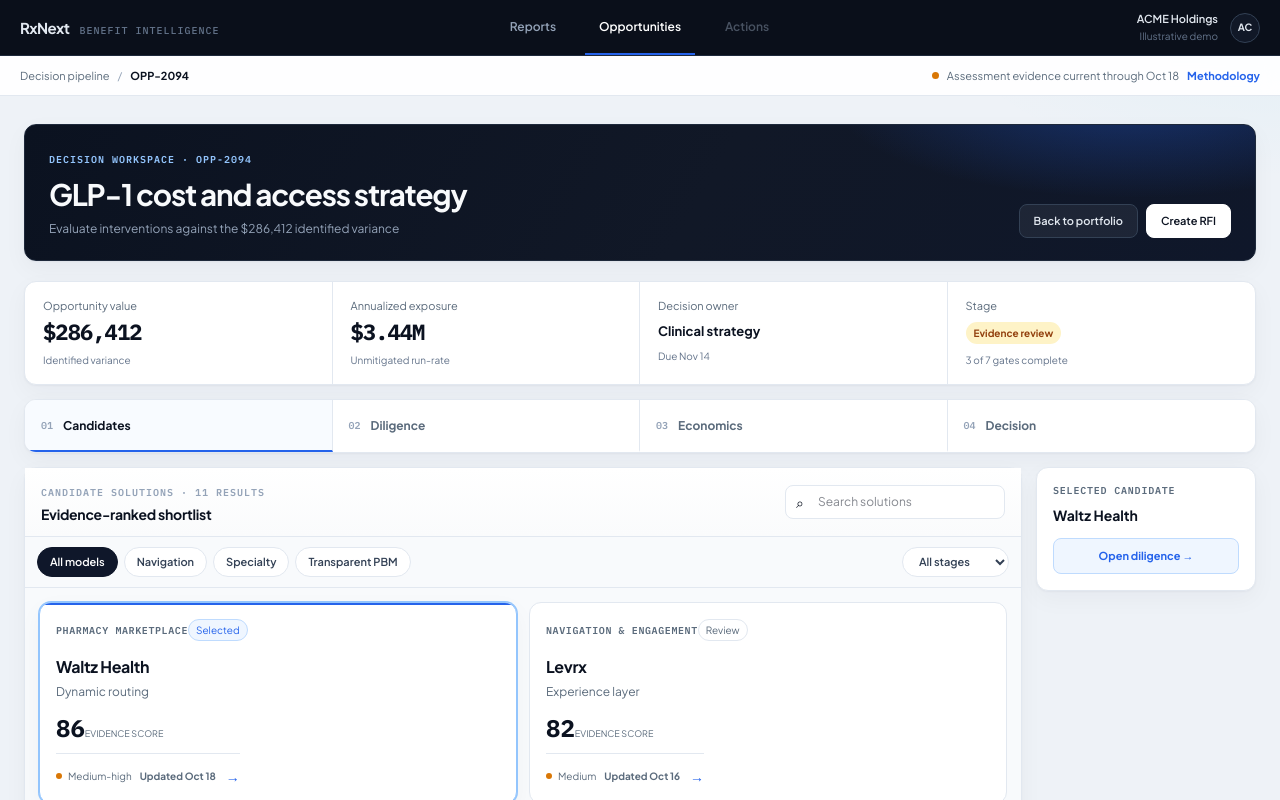
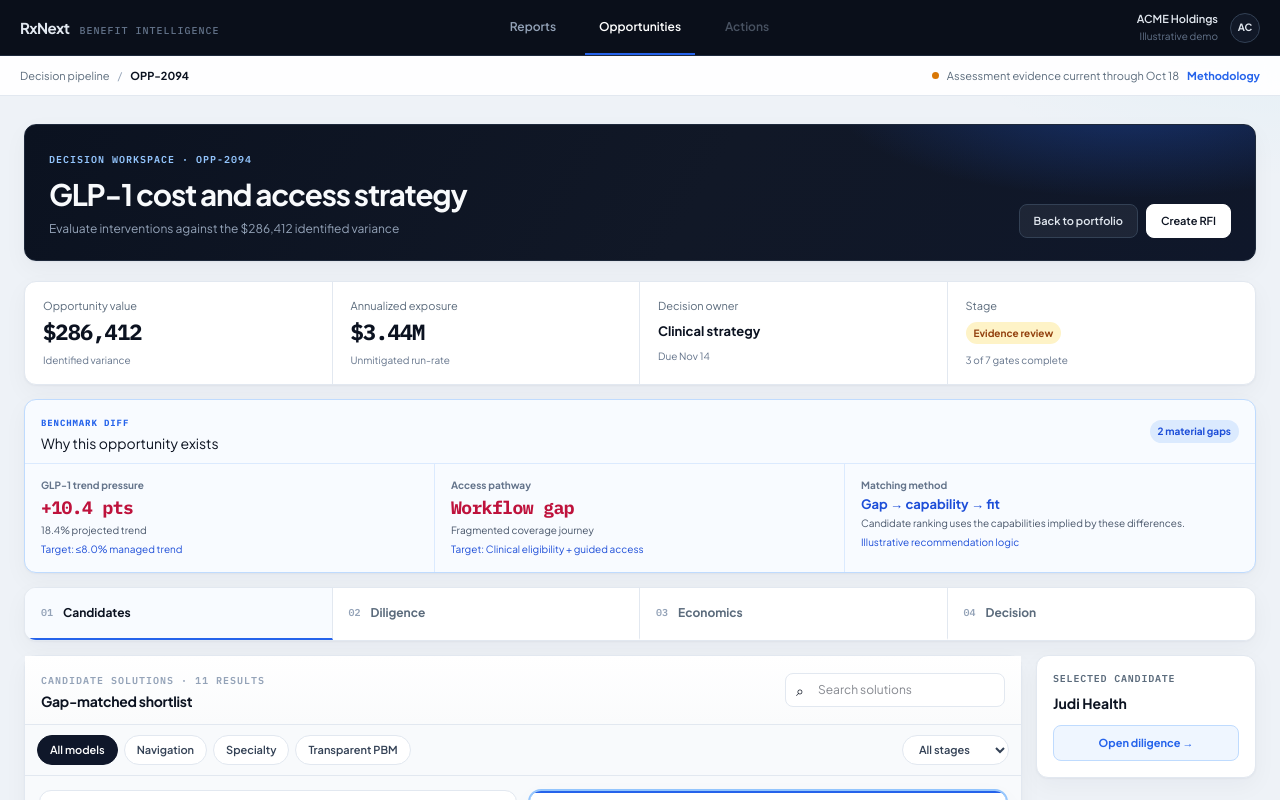
Before and after one commit to drap7-coder/RxNext, a Next.js app: page /solutions in a window 1280 px wide. Both pictures are taken after a click on the button 640 px from the left and 506 px from the top of the page. Shown: the top 800 px of the page. Built offline with nearby package versions, Linux system fonts and the light colour scheme.

Commit message:
Rank solutions from opportunity gaps

```diff
--- a/src/app/product.css
+++ b/src/app/product.css
@@ -413,6 +413,91 @@
 .portfolio-overview article:nth-child(3) strong { color: #7c3aed; }
 .portfolio-overview article:nth-child(4) strong { color: #475569; }
 
+.gap-analysis {
+  margin-bottom: 14px;
+  overflow: hidden;
+  border: 1px solid #bfdbfe;
+  border-radius: 12px;
+  background: #f8fbff;
+  box-shadow: var(--shadow);
+}
+
+.gap-analysis > header {
+  min-height: 52px;
+  display: flex;
+  align-items: center;
+  justify-content: space-between;
+  gap: 16px;
+  padding: 10px 16px;
+  border-bottom: 1px solid #dbeafe;
+}
+
+.gap-analysis header span {
+  color: var(--accent);
+  font: 700 9px var(--font-geist-mono);
+  letter-spacing: 0.1em;
+}
+
+.gap-analysis h2 {
+  margin: 2px 0 0;
+  font-size: 14px;
+}
+
+.gap-analysis header > b {
+  padding: 4px 8px;
+  border-radius: 999px;
+  color: #1d4ed8;
+  background: #dbeafe;
+  font-size: 10px;
+}
+
+.gap-analysis > div {
+  display: grid;
+  grid-template-columns: repeat(3, 1fr);
+}
+
+.gap-analysis article {
+  min-height: 108px;
+  display: grid;
+  align-content: start;
+  gap: 4px;
+  padding: 14px 16px;
+  border-right: 1px solid #dbeafe;
+}
+
+.gap-analysis article:last-child {
+  border-right: 0;
+}
+
+.gap-analysis article > span {
+  color: #64748b;
+  font-size: 10px;
+  font-weight: 650;
+}
+
+.gap-analysis article > strong {
+  color: #be123c;
+  font: 750 18px var(--font-geist-mono);
+  letter-spacing: -0.03em;
+}
+
+.gap-analysis article > small,
+.gap-analysis article > i {
+  color: #475569;
+  font-size: 10px;
+  font-style: normal;
+}
+
+.gap-analysis article > i {
+  color: #1d4ed8;
+}
+
+.gap-analysis article.match-method > strong {
+  color: #1d4ed8;
+  font: 700 13px var(--font-geist-sans);
+  letter-spacing: 0;
+}
+
 /* —— Opportunities list —— */
 .opportunity-row {
   width: 100%;
@@ -725,6 +810,16 @@
   margin: 0;
   color: var(--muted);
   font-size: 12px;
+}
+
+.candidate-card > p.match-reason {
+  min-height: 30px;
+  margin-top: 8px;
+  padding-top: 8px;
+  border-top: 1px solid #e2e8f0;
+  color: #475569;
+  font-size: 10px;
+  line-height: 1.4;
 }
 
 .card-score {
--- a/src/app/solutions/page.tsx
+++ b/src/app/solutions/page.tsx
@@ -3,6 +3,11 @@
 import Link from "next/link";
 import { useMemo, useState } from "react";
 import { AppShell } from "@/components/AppShell";
+import {
+  defaultProjectionInputs,
+  sanitizeProjectionInputs,
+  type DemoProjectionInputs,
+} from "@/lib/claims";
 import { compactMoney, money } from "@/lib/format";
 import { metricTone, toneClass } from "@/lib/metric-tone";
 import {
@@ -11,6 +16,7 @@
   type Opportunity,
 } from "@/lib/opportunities";
 import { solutions, type Solution } from "@/lib/solutions";
+import { detectOpportunityGaps, rankSolutionsForGaps } from "@/lib/solution-matching";
 import "../product.css";
 
 const weights = [
@@ -134,6 +140,17 @@
   }
 }
 
+function readProjectionInputs(): DemoProjectionInputs {
+  try {
+    const raw = localStorage.getItem("rxnext-demo-projection");
+    return raw
+      ? sanitizeProjectionInputs(JSON.parse(raw) as DemoProjectionInputs)
+      : defaultProjectionInputs;
+  } catch {
+    return defaultProjectionInputs;
+  }
+}
+
 export default function Solutions() {
   const [active, setActive] = useState<Solution | null>(
     solutions.find((s) => s.id === "waltz") ?? null,
@@ -152,6 +169,9 @@
   const [notice, setNotice] = useState("");
   const [createdOpps] = useState<Opportunity[]>(() =>
     typeof window === "undefined" ? [] : readCreatedOpportunities(),
+  );
+  const [projectionInputs] = useState<DemoProjectionInputs>(() =>
+    typeof window === "undefined" ? defaultProjectionInputs : readProjectionInputs(),
   );
 
   const opportunities = useMemo(() => {
@@ -173,12 +193,29 @@
 
   const opportunity = opportunities.find((item) => item.id === opportunityId) ?? null;
   const annualBase = opportunity?.annual ?? 3440000;
+  const gapSignals = useMemo(
+    () => (opportunity ? detectOpportunityGaps(opportunity, projectionInputs) : []),
+    [opportunity, projectionInputs],
+  );
+  const gapMatches = useMemo(
+    () => rankSolutionsForGaps(solutions, gapSignals),
+    [gapSignals],
+  );
+  const matchById = useMemo(
+    () => new Map(gapMatches.map((match) => [match.solution.id, match])),
+    [gapMatches],
+  );
 
   const ranked = useMemo(() => {
     const matcher =
       modelFilters.find((filter) => filter.id === modelFilter)?.match ?? modelFilters[0].match;
     return solutions
-      .map((s) => ({ s, e: evidence[s.id] ?? defaults }))
+      .map((s) => ({
+        s,
+        e: evidence[s.id] ?? defaults,
+        fit: matchById.get(s.id)?.fit ?? (evidence[s.id] ?? defaults).score,
+        reasons: matchById.get(s.id)?.reasons ?? [],
+      }))
       .filter(
         (x) =>
           matcher(x.s) &&
@@ -187,8 +224,8 @@
               .toLowerCase()
               .includes(query.toLowerCase())),
       )
-      .sort((a, b) => b.e.score - a.e.score);
-  }, [query, modelFilter]);
+      .sort((a, b) => b.fit - a.fit || b.e.score - a.e.score);
+  }, [query, modelFilter, matchById]);
 
   const gross = annualBase * (adoption / 100) * (reduction / 100);
   const totalCost = fee + implementation;
@@ -202,9 +239,13 @@
     const matcher =
       modelFilters.find((filter) => filter.id === next)?.match ?? modelFilters[0].match;
     const first = solutions
-      .map((s) => ({ s, e: evidence[s.id] ?? defaults }))
+      .map((s) => ({
+        s,
+        e: evidence[s.id] ?? defaults,
+        fit: matchById.get(s.id)?.fit ?? (evidence[s.id] ?? defaults).score,
+      }))
       .filter((x) => matcher(x.s))
-      .sort((a, b) => b.e.score - a.e.score)[0];
+      .sort((a, b) => b.fit - a.fit || b.e.score - a.e.score)[0];
     setActive(first?.s ?? null);
   }
 
@@ -238,6 +279,14 @@
 
   function openOpportunity(id: string) {
     setOpportunityId(id);
+    const selectedOpportunity = opportunities.find((item) => item.id === id);
+    if (selectedOpportunity) {
+      const first = rankSolutionsForGaps(
+        solutions,
+        detectOpportunityGaps(selectedOpportunity, projectionInputs),
+      )[0];
+      setActive(first?.solution ?? null);
+    }
     setWorkspace("candidates");
     setStage(3);
     setNotes([]);
@@ -337,6 +386,34 @@
           </div>
         ) : null}
 
+        {opportunity ? (
+          <section className="gap-analysis" aria-label="Opportunity gap analysis">
+            <header>
+              <div>
+                <span>BENCHMARK DIFF</span>
+                <h2>Why this opportunity exists</h2>
+              </div>
+              <b>{gapSignals.length} material gaps</b>
+            </header>
+            <div>
+              {gapSignals.map((gap) => (
+                <article key={gap.id}>
+                  <span>{gap.label}</span>
+                  <strong>{gap.difference}</strong>
+                  <small>{gap.observed}</small>
+                  <i>Target: {gap.target}</i>
+                </article>
+              ))}
+              <article className="match-method">
+                <span>Matching method</span>
+                <strong>Gap → capability → fit</strong>
+                <small>Candidate ranking uses the capabilities implied by these differences.</small>
+                <i>Illustrative recommendation logic</i>
+              </article>
+            </div>
+          </section>
+        ) : null}
+
         {!opportunity ? (
           <section className="portfolio-pipeline">
             <div className="portfolio-overview">
@@ -428,7 +505,7 @@
                   <header>
                     <div>
                       <span>CANDIDATE SOLUTIONS · {ranked.length} RESULTS</span>
-                      <h2>Evidence-ranked shortlist</h2>
+                      <h2>Gap-matched shortlist</h2>
                     </div>
                     <label>
                       <span>⌕</span>
@@ -460,7 +537,7 @@
                   </div>
                   {ranked.length ? (
                     <div className="candidate-grid">
-                      {ranked.map(({ s, e }) => (
+                      {ranked.map(({ s, e, fit, reasons }) => (
                         <button
                           key={s.id}
                           type="button"
@@ -476,13 +553,14 @@
                           <p>{s.model}</p>
                           <div className="card-score">
                             <div>
-                              <strong>{e.score}</strong>
-                              <span>Evidence score</span>
+                              <strong>{fit}</strong>
+                              <span>Gap fit</span>
                             </div>
                             <i>
-                              <em style={{ width: `${e.score}%` }} />
+                              <em style={{ width: `${fit}%` }} />
                             </i>
                           </div>
+                          {reasons[0] ? <p className="match-reason">{reasons[0]}</p> : null}
                           <footer>
                             <span>
                               <i /> {e.confidence}
--- /dev/null
+++ b/src/lib/solution-matching.ts
@@ -0,0 +1,139 @@
+import type { DemoProjectionInputs } from "@/lib/claims";
+import type { Opportunity } from "@/lib/opportunities";
+import { solutionScore, type Objective, type Solution } from "@/lib/solutions";
+
+export type GapSignal = {
+  id: string;
+  label: string;
+  observed: string;
+  target: string;
+  difference: string;
+  objectives: Objective[];
+};
+
+function signed(value: number, suffix: string) {
+  return `${value >= 0 ? "+" : ""}${value.toFixed(1)}${suffix}`;
+}
+
+export function detectOpportunityGaps(
+  opportunity: Opportunity,
+  projection: DemoProjectionInputs,
+): GapSignal[] {
+  const text = `${opportunity.name} ${opportunity.driver}`.toLowerCase();
+  const trendGap = projection.trendPercent - 8;
+  const specialtyGap = projection.specialtySharePercent - 48;
+
+  if (/glp|obesity|diabetes/.test(text)) {
+    return [
+      {
+        id: "glp-trend",
+        label: "GLP-1 trend pressure",
+        observed: `${projection.trendPercent.toFixed(1)}% projected trend`,
+        target: "≤8.0% managed trend",
+        difference: signed(trendGap, " pts"),
+        objectives: ["glp1", "lower-cost", "member-experience"],
+      },
+      {
+        id: "glp-pathway",
+        label: "Access pathway",
+        observed: "Fragmented coverage journey",
+        target: "Clinical eligibility + guided access",
+        difference: "Workflow gap",
+        objectives: ["glp1", "member-experience", "transparency"],
+      },
+    ];
+  }
+
+  if (/site.of.care|specialty|infusion/.test(text)) {
+    return [
+      {
+        id: "specialty-share",
+        label: "Specialty concentration",
+        observed: `${projection.specialtySharePercent.toFixed(0)}% of pharmacy spend`,
+        target: "48% reference share",
+        difference: signed(specialtyGap, " pts"),
+        objectives: ["specialty", "lower-cost", "transparency"],
+      },
+      {
+        id: "site-routing",
+        label: "Site-of-care routing",
+        observed: "Hospital outpatient leakage",
+        target: "Lowest appropriate care setting",
+        difference: "Routing gap",
+        objectives: ["specialty", "lower-cost", "member-experience"],
+      },
+    ];
+  }
+
+  if (/biosimilar|formulary|reference.product/.test(text)) {
+    return [
+      {
+        id: "preferred-use",
+        label: "Preferred-product adoption",
+        observed: "84.7% modeled utilization",
+        target: "≥90% preferred utilization",
+        difference: "-5.3 pts",
+        objectives: ["lower-cost", "specialty", "fast-launch"],
+      },
+      {
+        id: "member-routing",
+        label: "Member and prescriber routing",
+        observed: "Passive formulary signal",
+        target: "Active lower-cost navigation",
+        difference: "Action gap",
+        objectives: ["lower-cost", "member-experience", "fast-launch"],
+      },
+    ];
+  }
+
+  if (/rebate|guarantee|contract|settlement/.test(text)) {
+    return [
+      {
+        id: "rebate-timing",
+        label: "Settlement timing",
+        observed: "Post-close reconciliation",
+        target: "In-period guarantee visibility",
+        difference: "Control gap",
+        objectives: ["transparency", "lower-cost", "fast-launch"],
+      },
+      {
+        id: "contract-proof",
+        label: "Guarantee proof",
+        observed: "92% modeled confidence",
+        target: "100% claim-level reconciliation",
+        difference: "8 pts uncertain",
+        objectives: ["transparency", "lower-cost"],
+      },
+    ];
+  }
+
+  return [
+    {
+      id: "net-cost",
+      label: "Net-cost trend",
+      observed: `${projection.trendPercent.toFixed(1)}% projected trend`,
+      target: "≤8.0% reference trend",
+      difference: signed(trendGap, " pts"),
+      objectives: ["lower-cost", "transparency", "fast-launch"],
+    },
+  ];
+}
+
+export function rankSolutionsForGaps(
+  catalog: Solution[],
+  gaps: GapSignal[],
+): Array<{ solution: Solution; fit: number; reasons: string[] }> {
+  const objectives = [...new Set(gaps.flatMap((gap) => gap.objectives))];
+  return catalog
+    .map((solution) => ({
+      solution,
+      fit: solutionScore(solution, objectives),
+      reasons: gaps.slice(0, 2).map((gap) => {
+        const bestObjective = gap.objectives
+          .map((objective) => ({ objective, score: solution.scores[objective] }))
+          .sort((a, b) => b.score - a.score)[0];
+        return `${gap.label}: ${bestObjective.score}/5 ${bestObjective.objective.replaceAll("-", " ")} fit`;
+      }),
+    }))
+    .sort((a, b) => b.fit - a.fit || a.solution.name.localeCompare(b.solution.name));
+}
```
Also changed, not shown: 1 other file (tests, documents, lock files or other folders).
